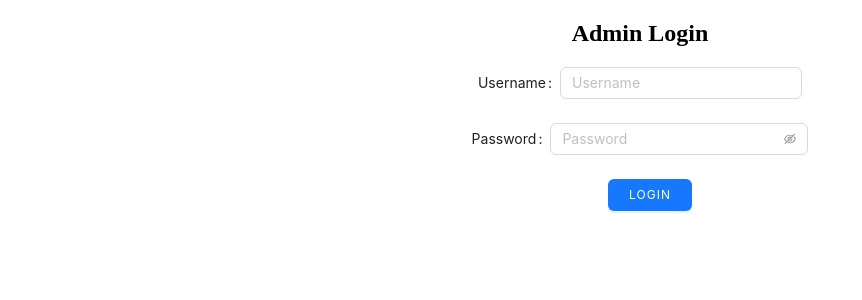
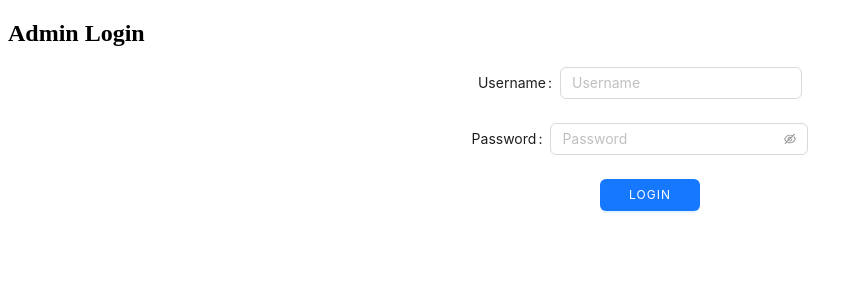
Before and after one commit to pihaf/School-management-system, a React (Vite) app in the folder frontend/sgfrontend/: page /admin/login in a window 1280 px wide. Shown: the top 300 px of the page, without its empty margins (0-862 px from the left). Built offline with nearby package versions, Linux system fonts and the light colour scheme.

Commit message:
fix button design

```diff
--- a/frontend/sgfrontend/src/components/Course.jsx
+++ b/frontend/sgfrontend/src/components/Course.jsx
@@ -89,7 +89,7 @@ function Course({ isAuthenticated, model, id, token }) {
           onClick={() => {
             navigate("/all/courses");
           }}
-          style={{ width: "200px" }}
+          // style={{ width: "200px" }}
         >
           View all school courses
         </Button>
--- a/frontend/sgfrontend/src/css/Login.css
+++ b/frontend/sgfrontend/src/css/Login.css
@@ -18,10 +18,6 @@
 h1 {
   font-weight: bold;
   margin: 0;
-}
-
-h2 {
-  text-align: center;
 }
 
 p {
--- a/frontend/sgfrontend/src/css/Request.css
+++ b/frontend/sgfrontend/src/css/Request.css
@@ -1,4 +1,7 @@
 .ant-btn {
-  width: 60px;
+  width: max-content;
   /* margin-top: 10px; */
 }
+.ant-btn span {
+  padding: 0px 8px;
+}
```
